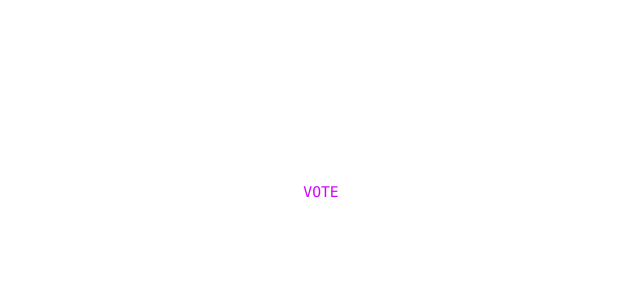
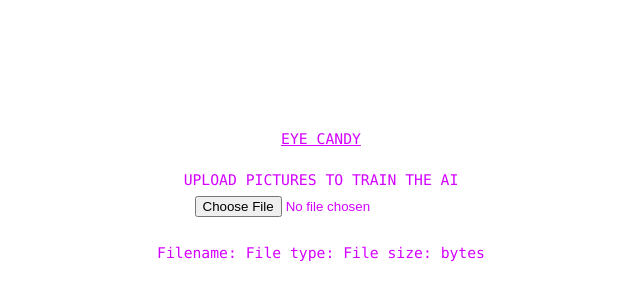
Before and after one commit to kevbuh/eyecandy, a Next.js app: page /vote in a window 1280 px wide. Shown: the part 196-496 px from the top of the page, without its empty margins (319-959 px from the left). Built offline with nearby package versions, Linux system fonts and the light colour scheme.

Commit message:
added file upload

```diff
--- a/pages/vote.js
+++ b/pages/vote.js
@@ -1,19 +1,83 @@
 import Link from "next/link";
+import React from "react";
+import Image from "next/image";
+
+// function FileUpload() {
+//   // State to store uploaded file
+//   const [file, setFile] = React.useState("");
+
+//   // Handles file upload event and updates state
+//   function handleUpload(event) {
+//     setFile(event.target.files[0]);
+
+//     // Add code here to upload file to server
+//     // ...
+//   }
+// }
 
 function Vote() {
+  // State to store uploaded file
+  const [file, setFile] = React.useState("");
+
+  // Handles file upload event and updates state
+  function handleUpload(event) {
+    setFile(event.target.files[0]);
+
+    // Add code here to upload file to server
+    // ...
+  }
   return (
     <main>
       <p>
         <Link href="/">
           <a>
-            <code2>VOTE</code2>
+            <codeUnderline>EYE CANDY</codeUnderline>
           </a>
         </Link>
+        {/* <input
+          type="file"
+          id="BtnBrowseHidden"
+          name="files"
+          // style="display: none;"
+        /> */}
+        {/* <label for="BtnBrowseHidden" id="LblBrowse">
+          Browse
+        </label> */}
         <br />
       </p>
+      <code2>UPLOAD PICTURES TO TRAIN THE AI</code2>
+
+      <div id="upload-box">
+        <code2>
+          <input type="file" onChange={handleUpload} />
+          <br />
+          <div className="marginTop">
+            Filename: {file.name}
+            File type: {file.type}
+            File size: {file.size} bytes
+            <div>
+              {file ? <input className="marginSubmit" type="submit" /> : null}
+            </div>
+            {file && <ImageThumb className="marginTop" image={file} />}
+          </div>
+        </code2>
+      </div>
       <br />
     </main>
   );
 }
 
+const ImageThumb = ({ image }) => {
+  return (
+    <Image
+      src={URL.createObjectURL(image)}
+      alt={image.name}
+      width="100%"
+      height="100%"
+      layout="responsive"
+      objectFit="contain"
+    />
+  );
+};
+
 export default Vote;
--- a/styles/App.css
+++ b/styles/App.css
@@ -31,6 +31,19 @@ a {
 a:hover {
   border-bottom: 1px solid #0076ff;
 }
+
+.marginTop {
+  margin-top: 1.5em;
+  margin-bottom: 0.5em;
+  /* padding: 72px 72px; */
+}
+
+.marginSubmit {
+  margin-top: 1.5em;
+  margin-bottom: 1.5em;
+  /* padding: 72px 72px; */
+}
+
 code,
 pre {
   color: #d400ff;
@@ -50,3 +63,12 @@ pre {
     Bitstream Vera Sans Mono, Courier New, monospace, serif;
   font-size: 0.92em;
 }
+
+codeUnderline,
+pre {
+  color: #d400ff;
+  font-family: Menlo, Monaco, Lucida Console, Liberation Mono, DejaVu Sans Mono,
+    Bitstream Vera Sans Mono, Courier New, monospace, serif;
+  font-size: 0.92em;
+   text-decoration: underline;
+}
```
Also changed, not shown: pages/index.js (+6 -2 lines).
